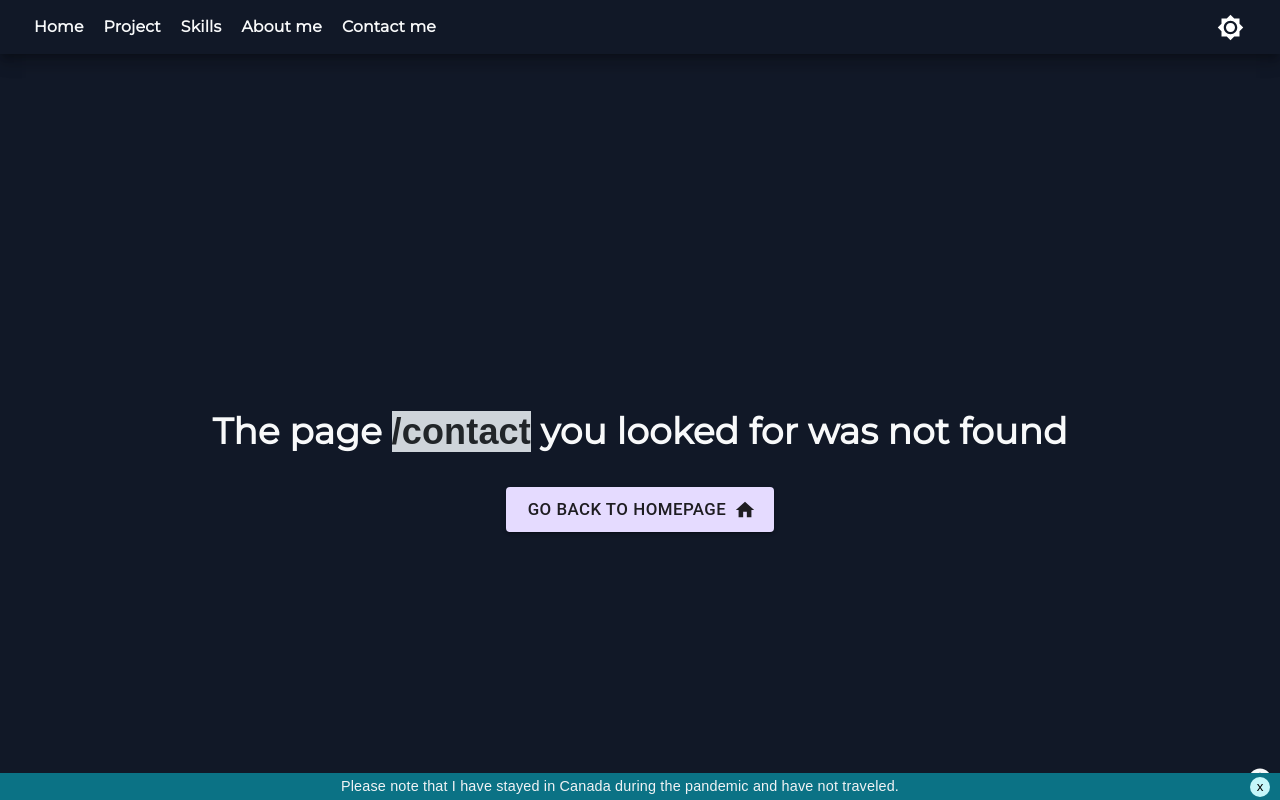
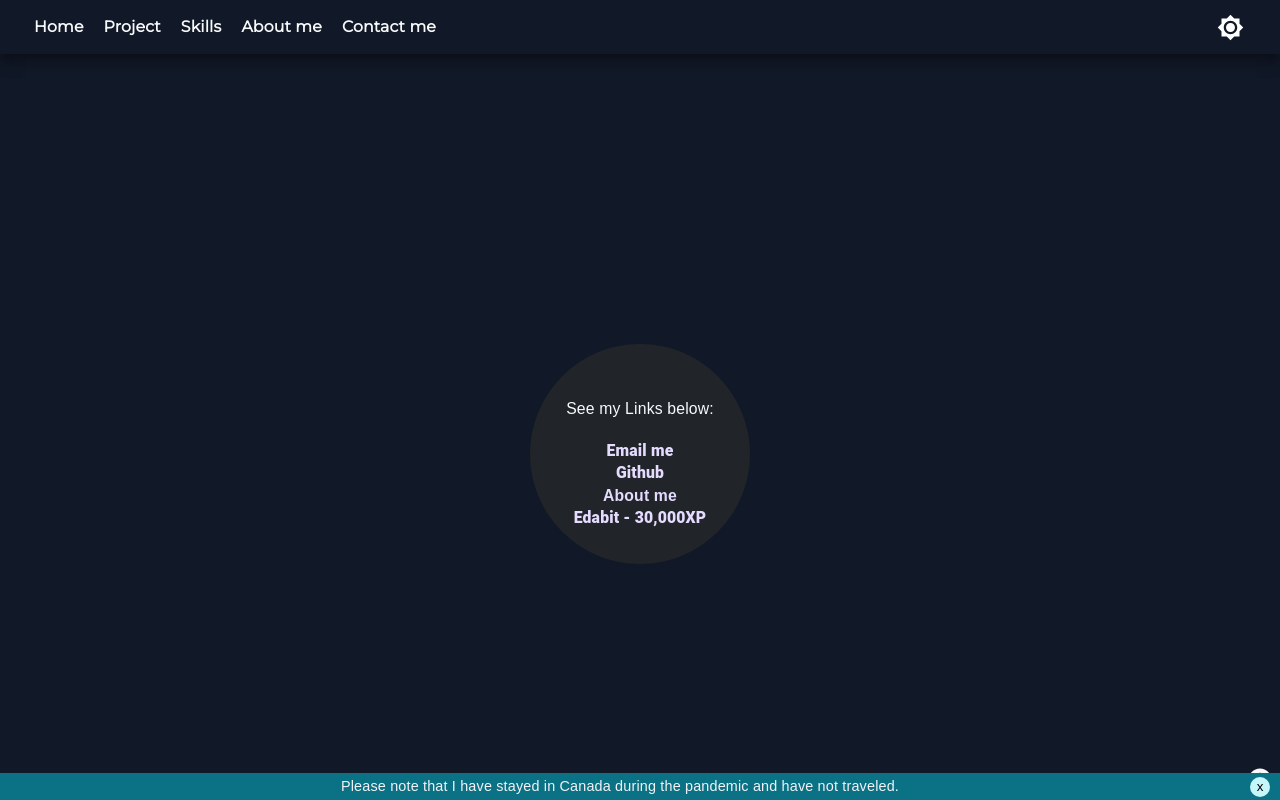
Before and after one commit to YutaMoriJP/Portfolio, a React (Create React App) app: page /contact in a window 1280 px wide. Shown: the top 800 px of the page. Built offline with nearby package versions, Linux system fonts and the light colour scheme.

Commit message:
added contact page

```diff
--- a/src/App.js
+++ b/src/App.js
@@ -32,6 +32,7 @@ const PlayGround = lazy(() => import("./Pages/PlayGround"));
 const ErrorPage = lazy(() => import("./Pages/404"));
 const About = lazy(() => import("./Pages/About"));
 const Skills = lazy(() => import("./Pages/Skills"));
+const Contact = lazy(() => import("./Pages/Contact"));
 
 const App = () => {
   const [theme] = useThemeContext();
@@ -63,6 +64,9 @@ const App = () => {
                 </Route>
                 <Route path="/skills">
                   <Skills />
+                </Route>
+                <Route path="/contact">
+                  <Contact />
                 </Route>
                 <Route>
                   <ErrorPage />
--- a/src/Components/Layout/Drawer.js
+++ b/src/Components/Layout/Drawer.js
@@ -14,7 +14,9 @@ import StyledLink from "../../StyledComponent/StyledLink";
 import HighlightIcon from "@material-ui/icons/Highlight";
 import PaletteIcon from "@material-ui/icons/Palette";
 import AccountBoxIcon from "@material-ui/icons/AccountBox";
-import BuildIcon from '@material-ui/icons/Build';
+import MailIcon from "@material-ui/icons/Mail";
+import BuildIcon from "@material-ui/icons/Build";
+
 const useStyles = makeStyles({
   list: {
     width: 250,
@@ -34,7 +36,8 @@ const navText = {
   "/code-examples": "Code Examples",
   "/playground": "Playground",
   "/about": "About me",
-  "/skills": "Skills"
+  "/skills": "Skills",
+  "/contact": "Contact Me",
 };
 
 const NavIcon = {
@@ -42,11 +45,13 @@ const NavIcon = {
   "/project": <HighlightIcon />,
   "/code-examples": <PaletteIcon />,
   "/about": <AccountBoxIcon />,
-  "/skills": <BuildIcon />
+  "/skills": <BuildIcon />,
+  "/contact": <MailIcon />,
 };
 
 export default function Drawer({ open, onOpen, onClose }) {
   const classes = useStyles();
+
   const list = anchor => (
     <div
       className={clsx(classes.list, {
@@ -62,14 +67,16 @@ export default function Drawer({ open, onOpen, onClose }) {
       </article>
       <Divider />
       <List>
-        {["/", "/project",  "/skills", "/about"].map((text, index) => (
+        {["/", "/project", "/skills", "/about", "/contact"].map(
+          (text, index) => (
             <StyledLink to={text} key={text} nopadding="true">
               <ListItem button>
                 <ListItemIcon>{NavIcon[text]}</ListItemIcon>
                 <ListItemText>{navText[text]}</ListItemText>
               </ListItem>
             </StyledLink>
-        ))}
+          )
+        )}
       </List>
     </div>
   );
--- a/src/GlobalStyle/theme.js
+++ b/src/GlobalStyle/theme.js
@@ -3,6 +3,7 @@ export const styledTheme = {
     background: "#111827",
     color: "#f8f9fa",
     black: "#212529",
+    circle: "#212529",
     buttonLink: "#212529",
     link: { color: "#e5dbff", textDecoration: 0, fontWeight: 900 },
     titleColor: "#e5dbff",
@@ -25,6 +26,7 @@ export const styledTheme = {
     background: "#f2f6ff",
     link: { color: "#1D428A", textDecoration: 0, fontWeight: 900 },
     color: "#111827",
+    circle: "#e9ecef",
     black: "#212529",
     buttonLink: "#e9ecef",
     titleColor: "#1D428A",
--- a/src/Pages/Contact.js
+++ b/src/Pages/Contact.js
@@ -1,7 +1,48 @@
 import React from "react";
+import Center from "../StyledComponent/Center";
+import TextLink from "../StyledComponent/Link";
+import Link from "../StyledComponent/StyledLink";
+import Text from "../StyledComponent/Text";
+import styled from "styled-components";
+export const Wrapper = styled.article`
+  width: 220px;
+  height: 220px;
+  border-radius: 50%;
+  display: flex;
+  flex-direction: column;
+  justify-content: center;
+  align-items: center;
+  background: ${props => props.theme.circle};
+  @media screen and (max-width: 250px) {
+    width: 200px;
+    height: 200px;
+  }
+`;
 
 const Contact = () => {
-  return <div></div>;
+  return (
+    <Center>
+      <Wrapper>
+        <Text>See my Links below:</Text>
+        <TextLink href="mailto:yuta.mori.licht@gmail.com">Email me</TextLink>
+        <TextLink
+          href="https://github.com/YutaMoriJP"
+          target="_blank"
+          rel="noreferrer"
+        >
+          Github
+        </TextLink>
+        <Link to="/about">About me</Link>
+        <TextLink
+          href="https://edabit.com/user/PGCDJpQMN8Sjn9Gm6"
+          target="_blank"
+          rel="noreferrer"
+        >
+          Edabit - 30,000XP
+        </TextLink>
+      </Wrapper>
+    </Center>
+  );
 };
 
 export default Contact;
--- a/src/StyledComponent/ContactLink.js
+++ b/src/StyledComponent/ContactLink.js
@@ -14,6 +14,7 @@ const StyledLink = styled.p`
     ${props =>
       props.nopadding &&
       css`
+        margin: 0;
         padding: 0;
         font-family: arial;
         color: ${props => props.theme.link.color};
--- a/src/StyledComponent/StyledLink.js
+++ b/src/StyledComponent/StyledLink.js
@@ -1,6 +1,7 @@
 import styled, { css } from "styled-components";
 import { Link } from "react-router-dom";
 import { LinksWrapper } from "../Components/Layout/Footer/FooterStyled";
+import { Wrapper as ContactWrapper } from "../Pages/Contact";
 
 const StyledLink = styled(Link)`
   && {
@@ -12,6 +13,7 @@ const StyledLink = styled(Link)`
     :hover {
       text-decoration: underline;
     }
+
     ${props =>
       props.nopadding &&
       css`
@@ -28,6 +30,10 @@ const StyledLink = styled(Link)`
         text-decoration: underline;
       }
     }
+    ${ContactWrapper} & {
+      color: ${props => props.theme.link.color};
+      font-family: arial;
+    }
   }
 `;
 
```
Lines whose indentation alone changed are shown as unchanged.
